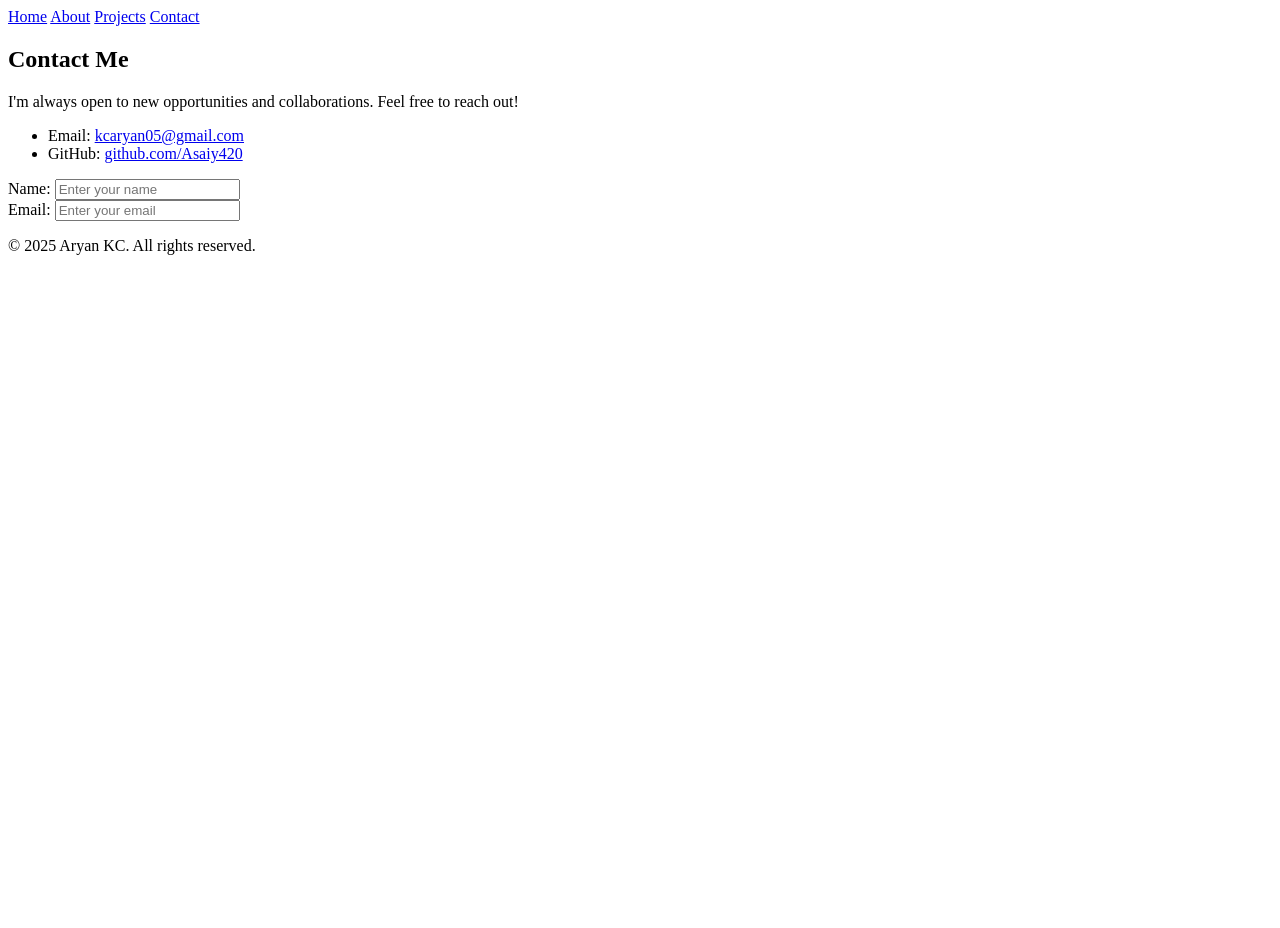
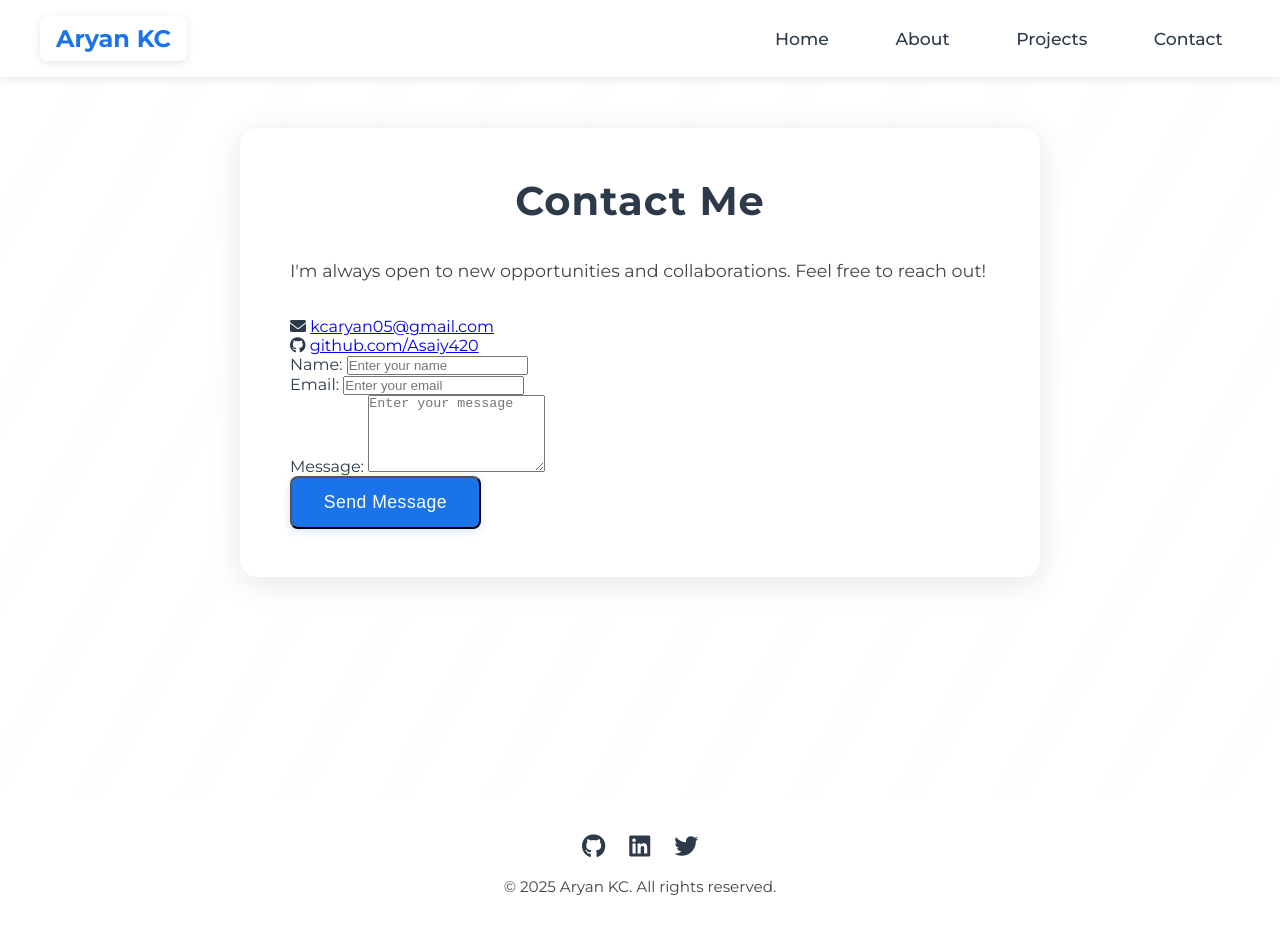
Before and after one commit to Asaiy420/Responsive-Portfolio, a plain HTML site: page contact.html in a window 1280 px wide. Before the commit the page ends 800 px from the top, so only its background shows below. Drawn offline with Linux system fonts and the light colour scheme.

Commit message:
add: (feat) contact page

```diff
--- a/contact.html
+++ b/contact.html
@@ -4,11 +4,27 @@
     <meta charset="UTF-8" />
     <meta name="viewport" content="width=device-width, initial-scale=1.0" />
     <title>Contact - Aryan Portfolio</title>
+    <link rel="stylesheet" href="style.css" />
+    <link
+      href="https://fonts.googleapis.com/css2?family=Montserrat:wght@400;500;700&display=swap"
+      rel="stylesheet"
+    />
+    <link
+      rel="stylesheet"
+      href="https://cdnjs.cloudflare.com/ajax/libs/font-awesome/6.0.0/css/all.min.css"
+    />
   </head>
   <body>
+    <div class="overlay"></div>
     <header>
-      <nav>
-        <div>
+      <nav class="navbar">
+        <div class="logo">Aryan KC</div>
+        <button class="hamburger">
+          <span></span>
+          <span></span>
+          <span></span>
+        </button>
+        <div class="nav-links">
           <a href="index.html">Home</a>
           <a href="about.html">About</a>
           <a href="projects.html">Projects</a>
@@ -18,27 +34,27 @@
     </header>
 
     <main>
-      <section id="contact">
+      <div class="content-card">
         <h1>Contact Me</h1>
-        <div>
-          <p>
+        <div class="about-content">
+          <p class="intro-text">
             I'm always open to new opportunities and collaborations. Feel free
             to reach out!
           </p>
 
-          <ul>
-            <li>
-              Email:
+          <div class="contact-info">
+            <div class="contact-item">
+              <i class="fas fa-envelope"></i>
               <a href="mailto:kcaryan05@gmail.com">kcaryan05@gmail.com</a>
-            </li>
-            <li>
-              GitHub:
+            </div>
+            <div class="contact-item">
+              <i class="fab fa-github"></i>
               <a href="https://github.com/Asaiy420">github.com/Asaiy420</a>
-            </li>
-          </ul>
+            </div>
+          </div>
 
-          <form action="#" method="POST">
-            <div>
+          <form action="#" method="POST" class="contact-form">
+            <div class="form-group">
               <label for="name">Name:</label>
               <input
                 type="text"
@@ -49,7 +65,7 @@
               />
             </div>
 
-            <div>
+            <div class="form-group">
               <label for="email">Email:</label>
               <input
                 type="email"
@@ -59,13 +75,39 @@
                 required
               />
             </div>
+
+            <div class="form-group">
+              <label for="message">Message:</label>
+              <textarea
+                id="message"
+                name="message"
+                placeholder="Enter your message"
+                required
+                rows="5"
+              ></textarea>
+            </div>
+
+            <button type="submit" class="cta-btn primary">Send Message</button>
           </form>
         </div>
-      </section>
+      </div>
     </main>
 
     <footer>
+      <div class="social-links">
+        <a href="https://github.com/Asaiy420" target="_blank"
+          ><i class="fab fa-github"></i
+        ></a>
+        <a href="https://linkedin.com/in/your-profile" target="_blank"
+          ><i class="fab fa-linkedin"></i
+        ></a>
+        <a href="https://twitter.com/your-handle" target="_blank"
+          ><i class="fab fa-twitter"></i
+        ></a>
+      </div>
       <p>&copy; 2025 Aryan KC. All rights reserved.</p>
     </footer>
+
+    <script src="script.js"></script>
   </body>
 </html>
```
